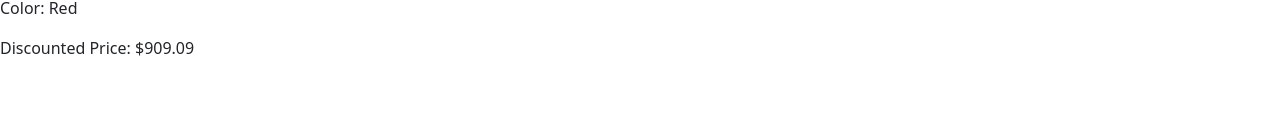
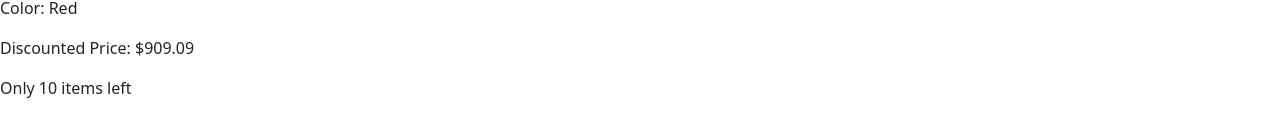
Before and after one commit to LucaPertosa/angular-component-test, an Angular app: page / in a window 1280 px wide. Shown: the part 186-322 px from the top of the page. Built offline with nearby package versions, Linux system fonts and the light colour scheme.

Commit message:
using ternary operator to display messages

```diff
--- a/src/app/product-list/product-list.component.html
+++ b/src/app/product-list/product-list.component.html
@@ -8,4 +8,5 @@
 <p>Price: {{ '$' + product.price }}</p>
 <p>Color: {{ product.color }}</p>
 <!-- <p>Discounted Price: {{ '$' + (product.price - product.price * product.discount / 100) }}</p> -->
-<p>Discounted Price: {{ '$' + getDiscountedPrice() }}</p>
+<p>Discounted Price: {{ '$' + getDiscountedPrice().toFixed(2) }}</p>
+<p>{{ product.inStock > 0 ? 'Only ' + product.inStock + ' items left' : 'Not in Stock' }}</p>
--- a/src/app/product-list/product-list.component.ts
+++ b/src/app/product-list/product-list.component.ts
@@ -11,6 +11,7 @@ export class ProductListComponent {
     price: 999,
     color: 'Red',
     discount: 9,
+    inStock: 10
   }
 
   getDiscountedPrice() {
```
